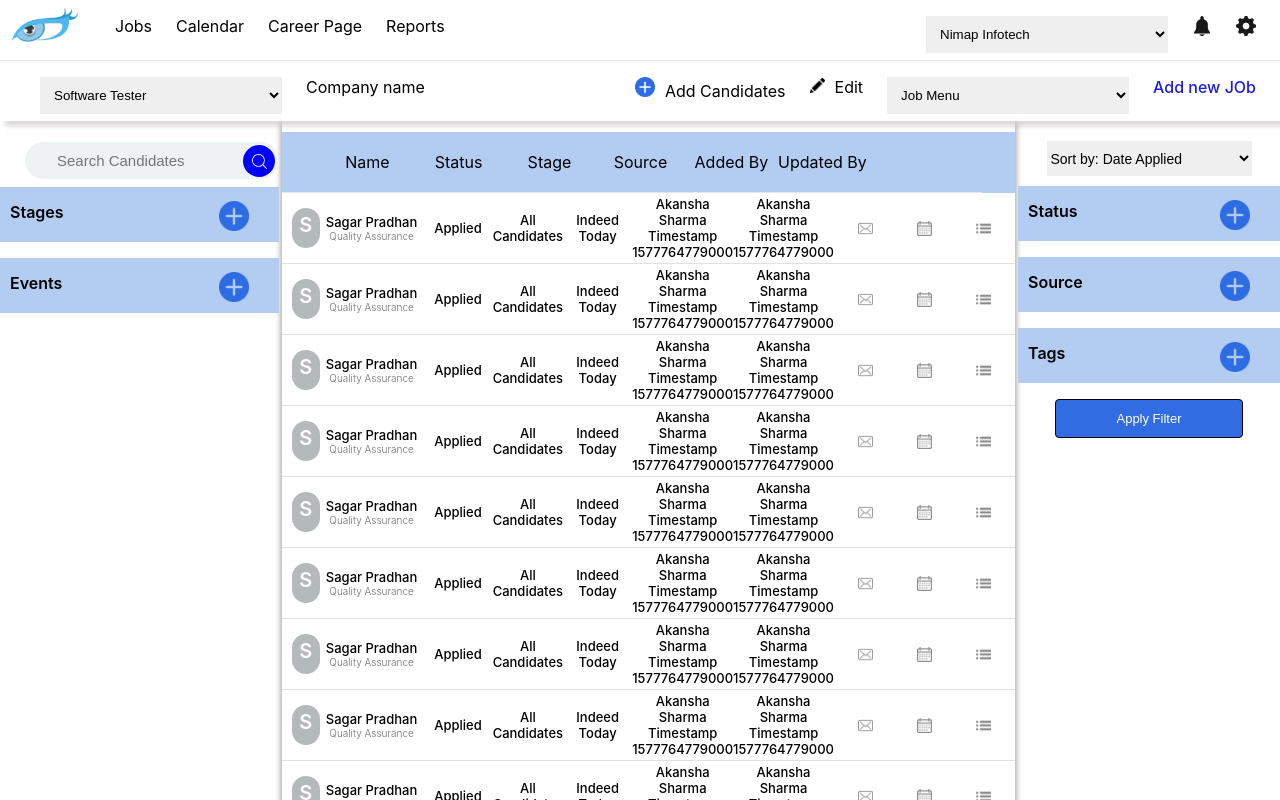
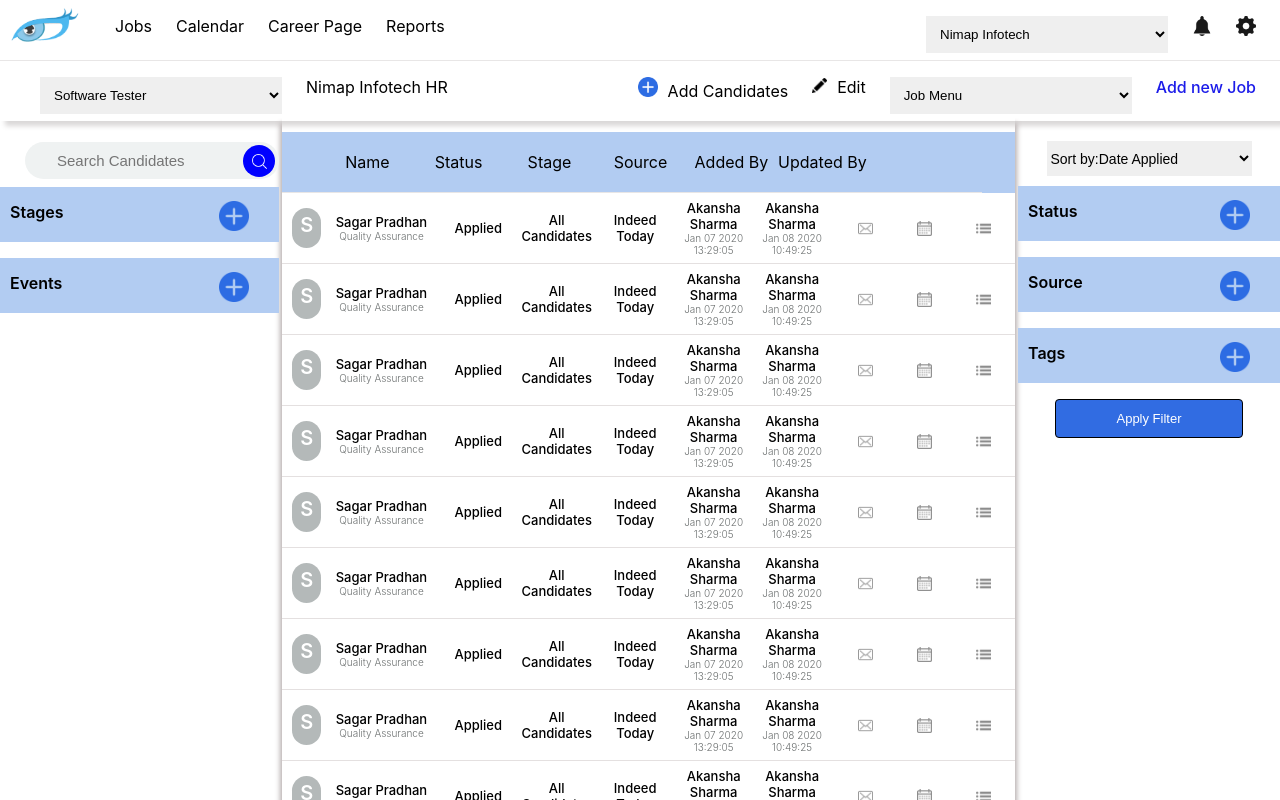
Before and after one commit to srehaan65/the-recruiter, a React (Create React App) app: page / in a window 1280 px wide. Shown: the top 800 px of the page. Built offline with nearby package versions, Linux system fonts and the light colour scheme.

Commit message:
Minor changes to the ui

```diff
--- a/public/index.html
+++ b/public/index.html
@@ -25,7 +25,7 @@
       work correctly both with client-side routing and a non-root public URL.
       Learn how to configure a non-root public URL by running `npm run build`.
     -->
-    <title>React App</title>
+    <title>The Recruiter</title>
   </head>
   <body>
     <noscript>You need to enable JavaScript to run this app.</noscript>
--- a/src/components/Homepage/DetailsElement.component.jsx
+++ b/src/components/Homepage/DetailsElement.component.jsx
@@ -23,12 +23,12 @@
 
       <div className="details-element-addedby">
         <div>Akansha Sharma</div>
-        <div>Timestamp {Date.now()}</div>
+        <div className="timestamp">Jan 07 2020 13:29:05</div>
       </div>
 
       <div className="details-element-addedby">
         <div>Akansha Sharma</div>
-        <div>Timestamp {Date.now()}</div>
+        <div className="timestamp"> Jan 08 2020 10:49:25 </div>
       </div>
 
       <div className="details-element-icons">
--- a/src/components/Homepage/Dropdown.component.jsx
+++ b/src/components/Homepage/Dropdown.component.jsx
@@ -11,14 +11,15 @@
     render() {
         return (
             <div className="lower-container-right-dropdown">
+
                 <select >
-                    <option value="volvo">Sort by: Date Applied</option>
-                    <option value="saab">Saab</option>
-                    <option value="mercedes">Mercedes</option>
-                    <option value="audi">Audi</option>
-                    <option value="saab">Saab</option>
-                    <option value="mercedes">Mercedes</option>
-                    <option value="audi">Audi</option>
+                    <option value="volvo"> Sort by:Date Applied</option>
+                    <option value="saab"> Sort by:Date Updated</option>
+                    <option value="mercedes"> Sort by:Status</option>
+                    <option value="audi"> Sort by:HR</option>
+                    <option value="saab"> Sort by:Agency</option>
+                    <option value="mercedes">Sort by:Skills</option>
+                    <option value="audi">Sort by:Experience</option>
                 </select>
             </div>
         )
--- a/src/components/Homepage/Stages.component.jsx
+++ b/src/components/Homepage/Stages.component.jsx
@@ -34,7 +34,7 @@
                                 <li>Technical Interview<span>  xx</span></li>
                                 <li>Final Interview<span>  xx</span></li>
                                 <li>Completed<span>  xx</span></li>
-                                <li><span><img
+                                <li><span className="pipeline-icon"><img
                                     src="/images/align-justify.png" alt="plus" height="15px"
                                     style={{ opacity: "1" }} >
 
--- a/src/components/LowerNavbar.component.jsx
+++ b/src/components/LowerNavbar.component.jsx
@@ -10,15 +10,15 @@
                         <li>
                             <select className="lower-container-left-dropdown">
                                 <option value="volvo">Software Tester</option>
-                                <option value="saab">Saab</option>
-                                <option value="mercedes">Mercedes</option>
-                                <option value="audi">Audi</option>
-                                <option value="saab">Saab</option>
-                                <option value="mercedes">Mercedes</option>
-                                <option value="audi">Audi</option>
+                                <option value="saab">Java Developer</option>
+                                <option value="mercedes">React Developer</option>
+                                <option value="audi">Android Developer</option>
+                                <option value="saab">iOS Developer</option>
+                                <option value="mercedes">React Native developer</option>
+                                <option value="audi">Angular Developer</option>
                             </select>
                         </li>
-                        <li><a to="/">Company name</a></li>
+                        <li><a to="/">Nimap Infotech HR</a></li>
                     </ul>
                 </div>
                 <div className="menubar-inner-right">
@@ -46,15 +46,15 @@
                         <li>
                             <select className="lower-container-right-dropdown">
                                 <option value="volvo">Job Menu</option>
-                                <option value="saab">Saab</option>
-                                <option value="mercedes">Mercedes</option>
-                                <option value="audi">Audi</option>
-                                <option value="saab">Saab</option>
-                                <option value="mercedes">Mercedes</option>
-                                <option value="audi">Audi</option>
+                                <option value="saab">lorem ipsum</option>
+                                <option value="mercedes">lorem ipsum</option>
+                                <option value="audi">lorem ipsum</option>
+                                <option value="saab">lorem ipsum</option>
+                                <option value="mercedes">lorem ipsum</option>
+                                <option value="audi">lorem ipsum</option>
                             </select>
                         </li>
-                        <li className="menubar-dropdown"><a to="/">Add new JOb</a></li>
+                        <li className="menubar-dropdown"><a to="/">Add new Job</a></li>
                     </ul>
                 </div>
 
--- a/src/components/Navbar.components.jsx
+++ b/src/components/Navbar.components.jsx
@@ -52,12 +52,11 @@
                             <select className="lower-container-right-dropdown">
                                 <option value="volvo">
                                    Nimap Infotech</option>
-                                <option value="saab">Saab</option>
-                                <option value="mercedes">Mercedes</option>
-                                <option value="audi">Audi</option>
-                                <option value="saab">Saab</option>
-                                <option value="mercedes">Mercedes</option>
-                                <option value="audi">Audi</option>
+                                <option value="mercedes">Nimap Infotech</option>
+                                <option value="audi">Nimap Infotech</option>
+                                <option value="saab">Nimap Infotech</option>
+                                <option value="mercedes">Nimap Infotech</option>
+                                <option value="audi">Nimap Infotech</option>
                             </select>
                         </li>
 
```
